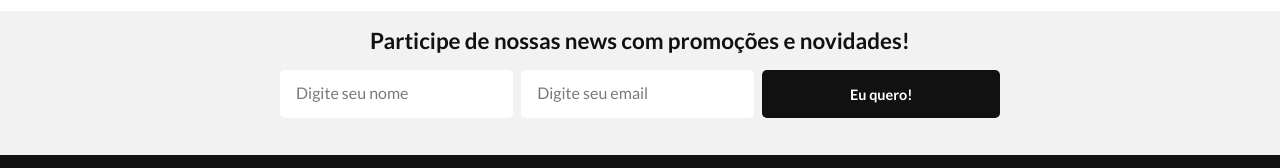
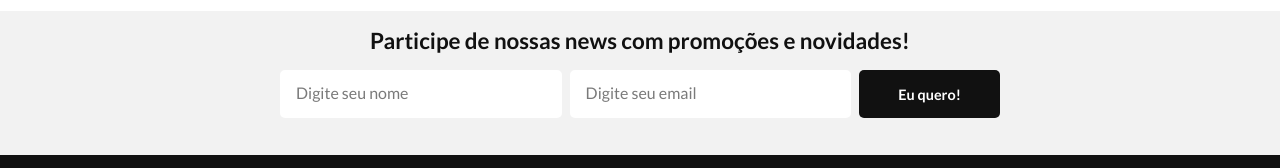
Before and after one commit to stenioas/cb-front-end, a React (Create React App) app: page / in a window 1280 px wide. Shown: the part 619-787 px from the top of the page. Built offline with nearby package versions, Linux system fonts and the light colour scheme; no server answers.

Commit message:
refactor(newsletter): styles improvements

```diff
--- a/src/components/Newsletter/Newsletter.module.scss
+++ b/src/components/Newsletter/Newsletter.module.scss
@@ -75,7 +75,7 @@
 
 	button[type="submit"],
 	[type="button"] {
-		width: 33%;
+		flex: 1;
 		height: 3rem;
 
 		font-family: Lato, Nunito, sans-serif;
@@ -144,6 +144,7 @@
 		button[type="submit"],
 		[type="button"] {
 			width: 100%;
+			flex: inherit;
 		}
 	}
 }
```
